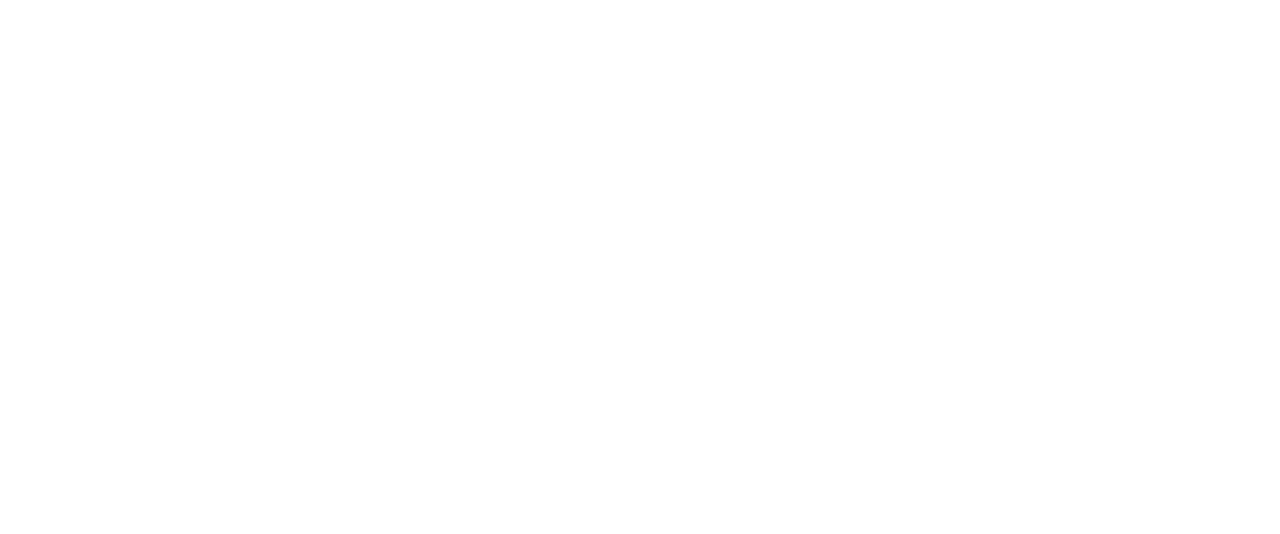
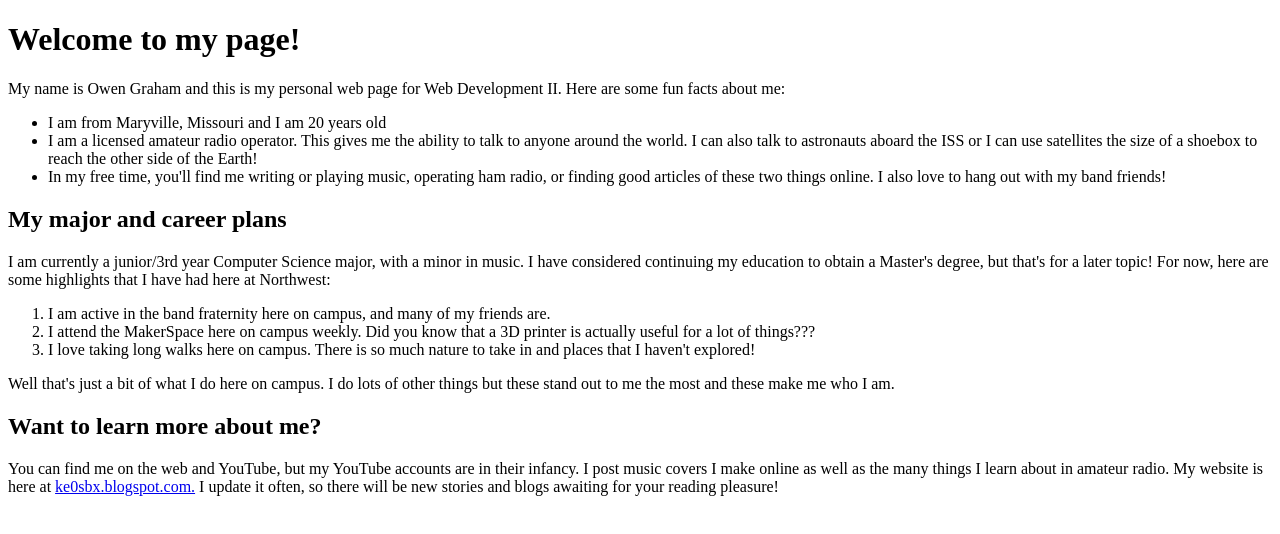
Before and after one commit to 44334-fa21/personalwebpage-grahowe, a plain HTML site: page index.html in a window 1280 px wide. Drawn offline with Linux system fonts and the light colour scheme.

Commit message:
Started work
Added headers, body paragraphs, unordered and ordered lists.

```diff
--- a/index.html
+++ b/index.html
@@ -1,13 +1,48 @@
 <!DOCTYPE html>
 <html lang="en">
 	<head>
-		<title>LASTNAME Personal Web Page</title>
+		<title>Graham Personal Web Page</title>
 		<meta charset="utf-8">
 		<style>
 
 		</style>
 	</head>
 <body>
-
+	<h1>Welcome to my page!</h1>
+	<p>
+		My name is Owen Graham and this is my personal web page for Web Development II.
+		Here are some fun facts about me:
+		<ul>
+			<li>I am from Maryville, Missouri and I am 20 years old</li>
+			<li>I am a licensed amateur radio operator. This gives me the ability to talk
+				to anyone around the world. I can also talk to astronauts aboard the ISS or
+				I can use satellites the size of a shoebox to reach the other side of the Earth!</li>
+			<li>In my free time, you'll find me writing or playing music, operating ham radio,
+				or finding good articles of these two things online. I also love to hang out with
+				my band friends!</li>
+			</ul>
+		</p>
+		<h2>My major and career plans</h2>
+		<p>
+			I am currently a junior/3rd year Computer Science major, with a minor in music. I have
+			 considered continuing my education to obtain a Master's degree, but that's for a later
+			 topic! For now, here are some highlights that I have had here at Northwest:
+			 <ol>
+				 <li>I am active in the band fraternity here on campus, and many of my friends are.</li>
+				 <li>I attend the MakerSpace here on campus weekly. Did you know that a 3D printer is actually
+					 useful for a lot of things???</li>
+				<li>I love taking long walks here on campus. There is so much nature to take in and places
+					that I haven't explored!</li>
+				</ol>
+			Well that's just a bit of what I do here on campus. I do lots of other things but these stand
+			out to me the most and these make me who I am.
+		</p>
+		<h2>Want to learn more about me?</h2>
+		<p>
+			You can find me on the web and YouTube, but my YouTube accounts are in their infancy. I post music
+			 covers I make online as well as the many things I learn about in amateur radio. My website is here
+			 at <a href="https://ke0sbx.blogspot.com">ke0sbx.blogspot.com.</a> I update it often, so there will
+			 be new stories and blogs awaiting for your reading pleasure!
+		</p>
 </body>
 </html>
```
